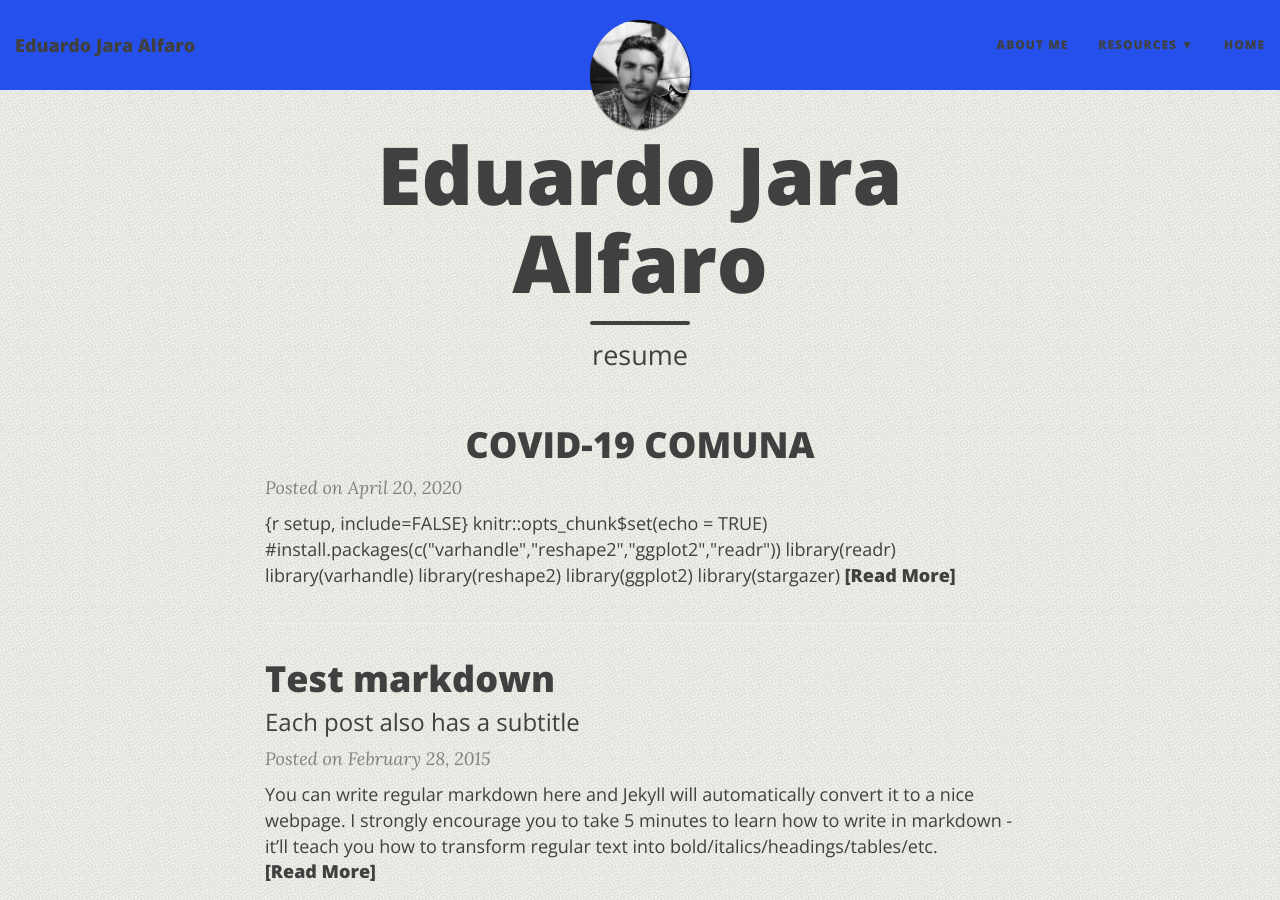
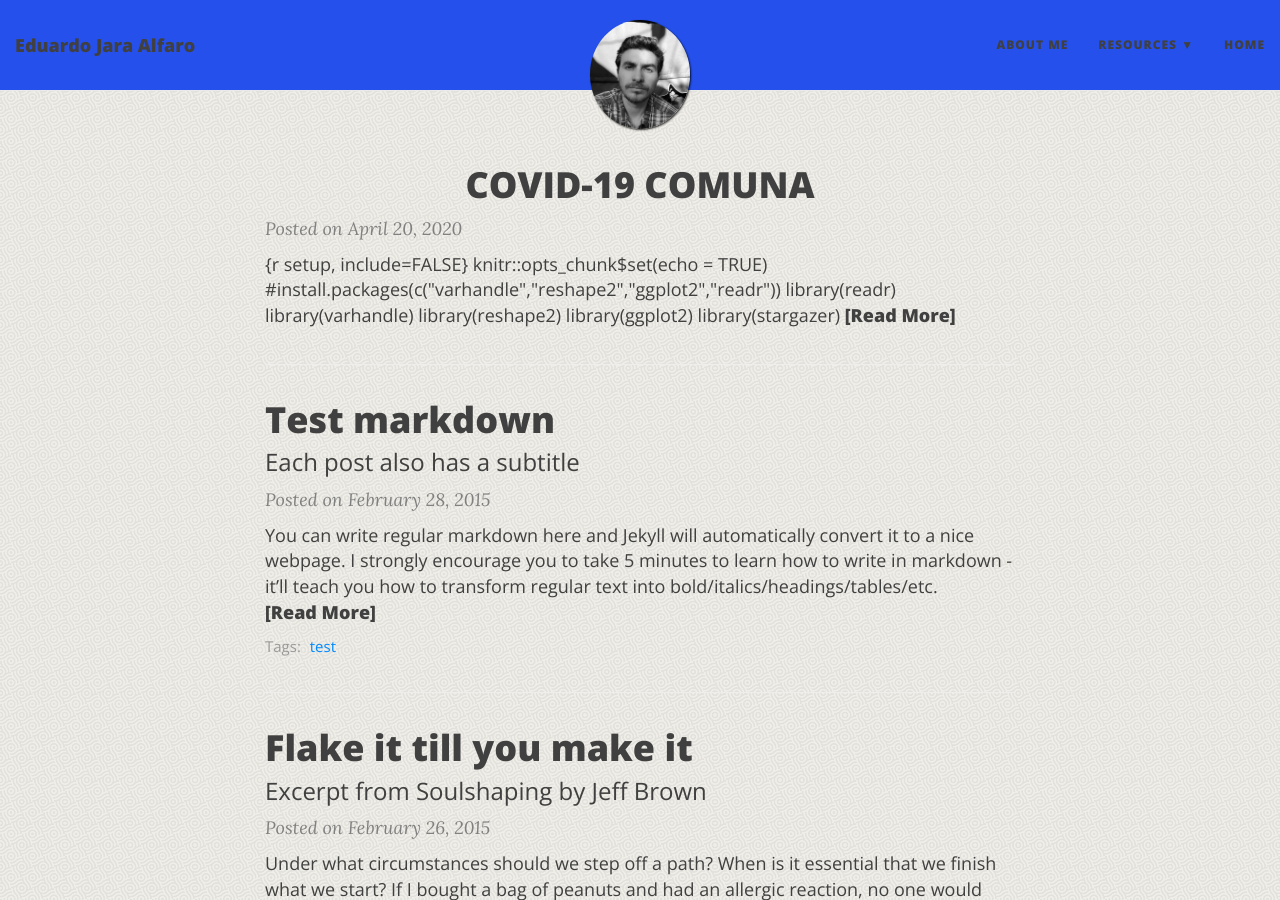
Before and after one commit to LeerySpice/LeerySpice.github.io, a Jekyll site: the page built from index.html, in a window 1280 px wide and 900 px high. Built offline with Jekyll 4.4.1, drawn with Linux system fonts in a browser that asks for light colours; nearby versions of some CDN libraries; the list of posts is cut into pages by our own code.

Commit message:
Update index.html

```diff
--- a/index.html
+++ b/index.html
@@ -1,6 +1,5 @@
 ---
 layout: page
-title: Eduardo Jara Alfaro
 subtitle: resume
 use-site-title: true
 ---
```
